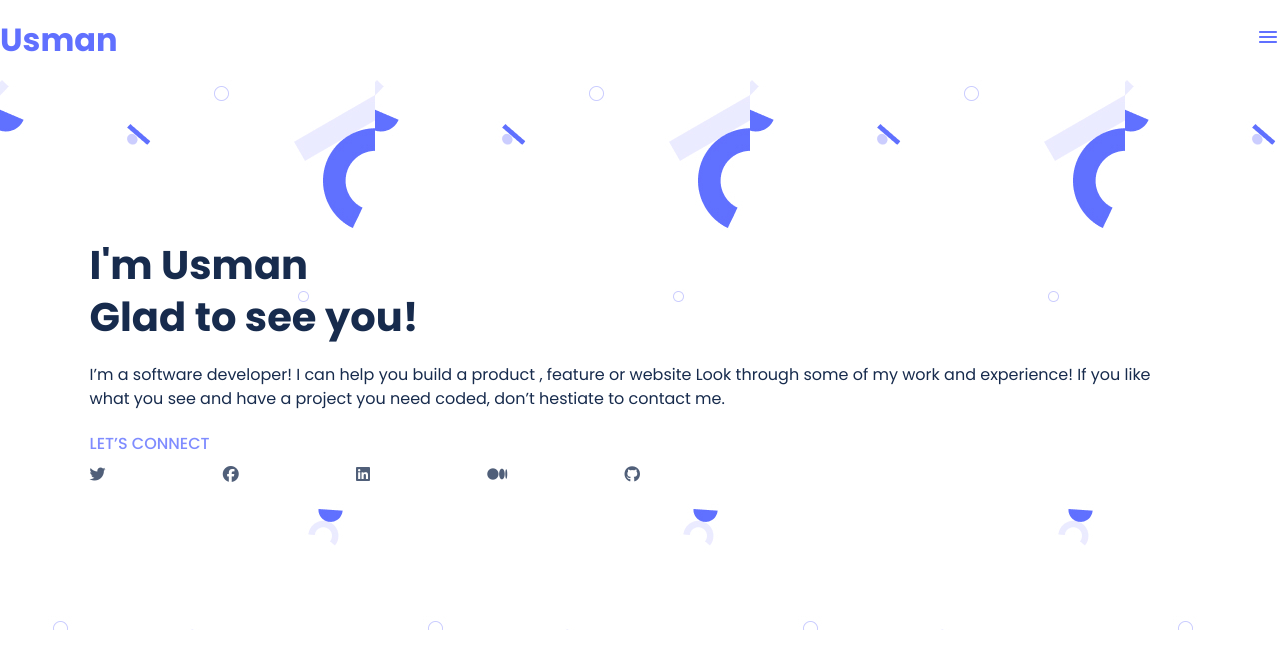
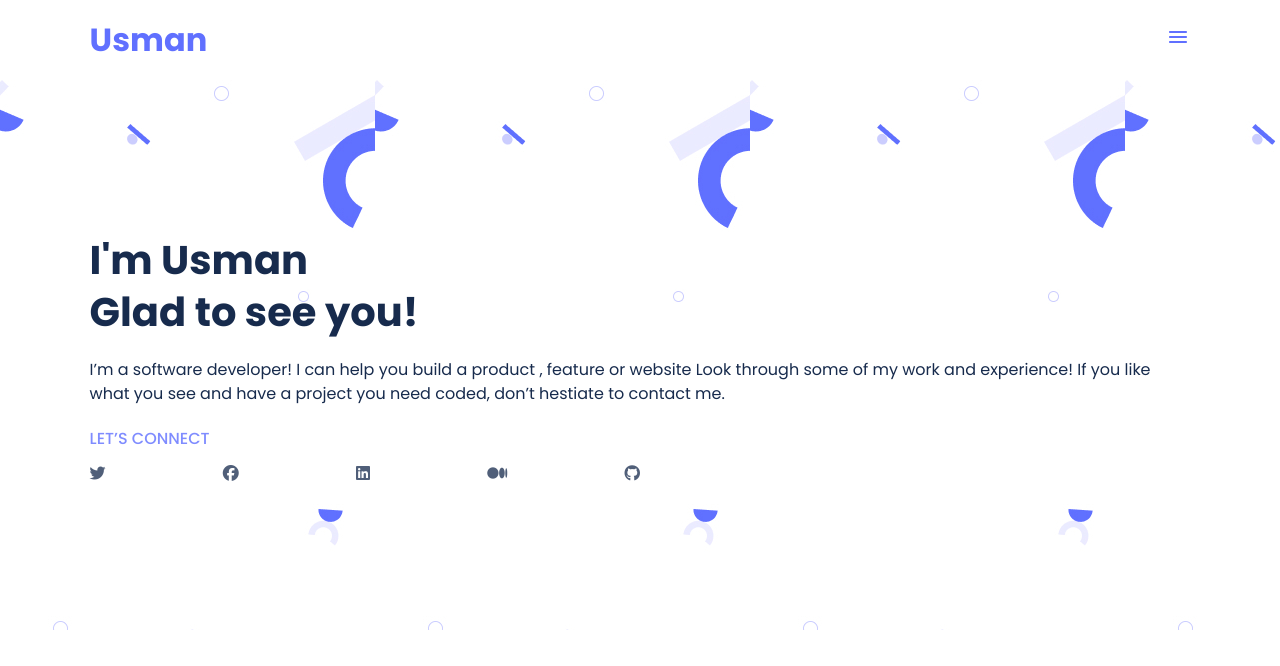
Before and after one commit to MuhammadUsmanAslam/Portfolio, a website: page index.html in a window 1280 px wide. Drawn offline with Linux system fonts and the light colour scheme.

Commit message:
Wrap social media icons in ul & a and add padding to header

```diff
--- a/index.html
+++ b/index.html
@@ -32,13 +32,13 @@
                 me.
             </p>
             <p class="headline-sm-suport">LET’S CONNECT</p>
-            <div class="social-icons">
-                <i class="fa-brands fa-twitter"></i>
-                <i class="fa-brands fa-facebook"></i>
-                <i class="fa-brands fa-linkedin"></i>
-                <i class="fa-brands fa-medium"></i>
-                <i class="fa-brands fa-github"></i>
-            </div>
+            <ul class="social-icons">
+                <li><a href="#"><i class="fa-brands fa-twitter"></i></a></li>
+                <li><a href="#"><i class="fa-brands fa-facebook"></i></a></li>
+                <li><a href="#"><i class="fa-brands fa-linkedin"></i></a></li>
+                <li><a href="#"><i class="fa-brands fa-medium"></i></a></li>
+                <li><a href="#"><i class="fa-brands fa-github"></i></a></li>
+            </ul>
         </section>
     </section>
 </body>
--- a/style.css
+++ b/style.css
@@ -19,7 +19,7 @@ header {
   display: flex;
   justify-content: space-between;
   align-items: center;
-  padding: 16px 0;
+  padding: 1em 7%;
 }
 
 .logo > a {
@@ -77,4 +77,10 @@ header {
   justify-content: space-between;
   align-items: center;
   color: #505f79;
+  list-style: none;
 }
+
+.social-icons > a , i {
+  text-decoration: none;
+  color: #505f79;
+}
```
